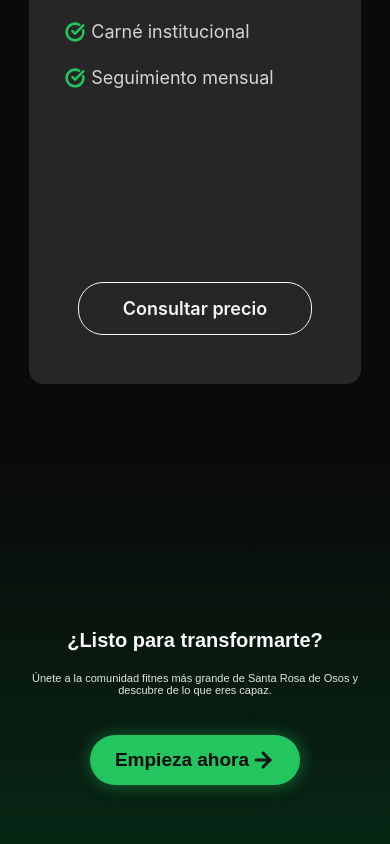
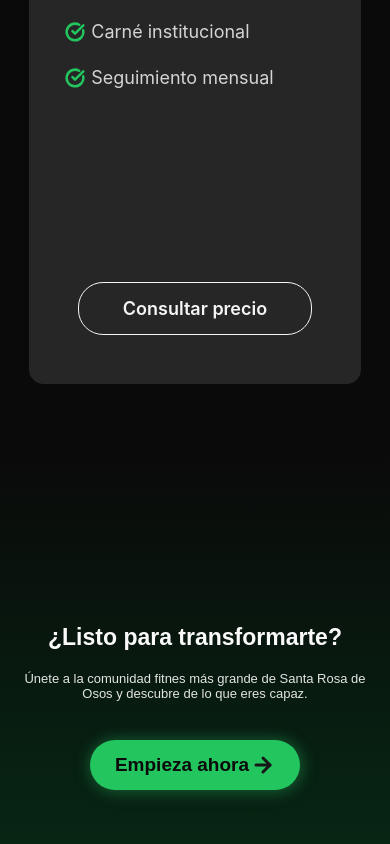
Before and after one commit to yepetopg/FrammelGym, a React (Create React App) app: page / in a window 390 px wide. Shown: the part 1808-2652 px from the top of the page. Built offline with nearby package versions, Linux system fonts and the light colour scheme.

Commit message:
fix(cta-section): modificar diseño responsive mobile

```diff
--- a/src/features/Home/components/layout/CtaSection/ctaSection.module.css
+++ b/src/features/Home/components/layout/CtaSection/ctaSection.module.css
@@ -76,17 +76,17 @@
 
 @media (max-width: 420px) {
   .ctaSection h2 {
-    font-size: 26px;
+    font-size: 29px;
   }
 
   .ctaSection > p {
-    font-size: 11px;
+    font-size: 13px;
   }
 }
 
 @media (max-width: 410px) {
   .ctaSection h2 {
-    font-size: 20px;
+    font-size: 23px;
   }
 
   .ctaSection > p {
```
